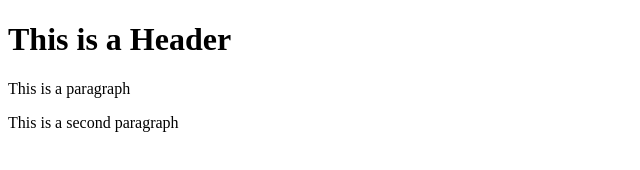
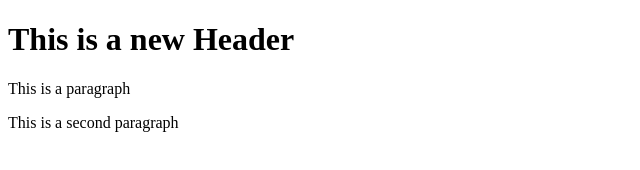
Before and after one commit to fionaredmond/git-test, a website: page index.html in a window 1280 px wide. Shown: the whole page, without its empty margins (0-640 px from the left). Drawn offline with Linux system fonts and the light colour scheme.

```diff
--- a/index.html
+++ b/index.html
@@ -2,7 +2,7 @@
 <html>
     <head></head>
     <body>
-        <h1>This is a Header</h1>
+        <h1>This is a new Header</h1>
         <p>This is a paragraph</p>
         <p>This is a second paragraph</p>
     </body>
```
Also changed, not shown: package.json (added, +24 -0 lines), 1 other file.
